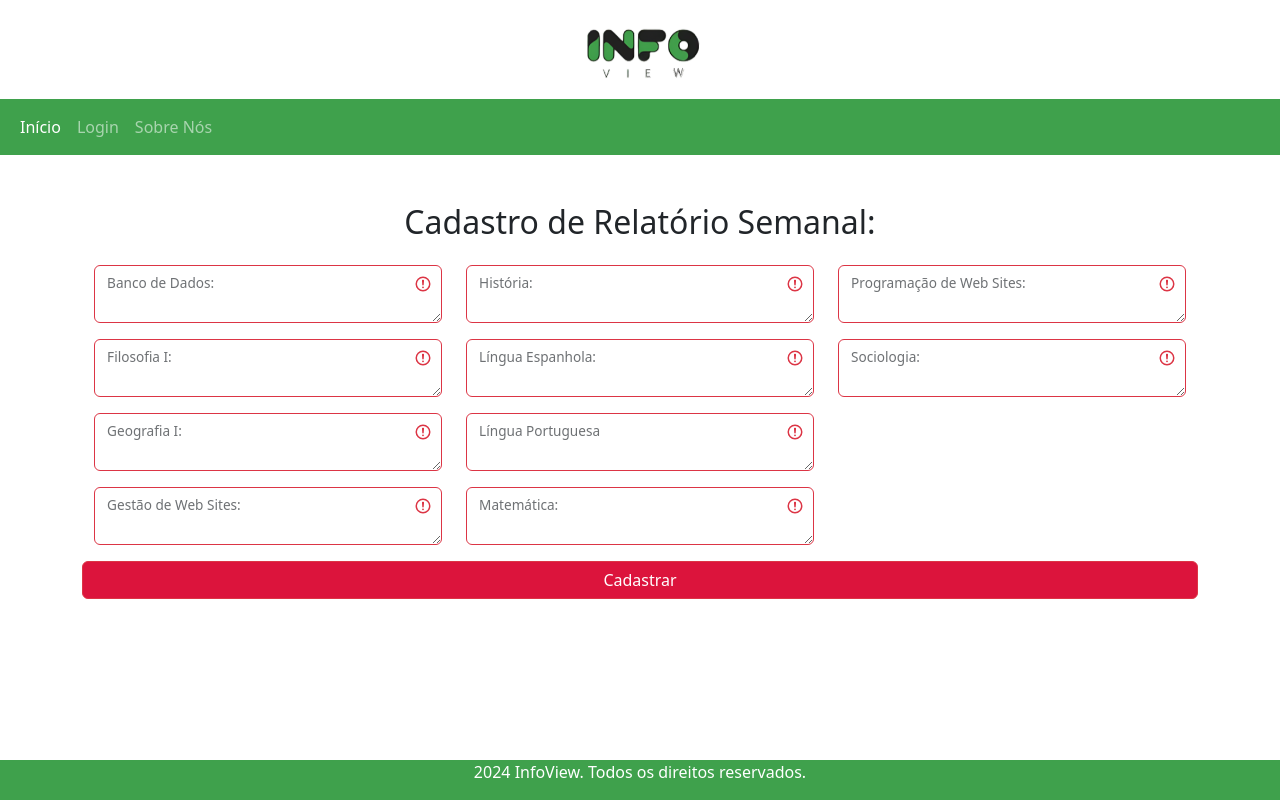
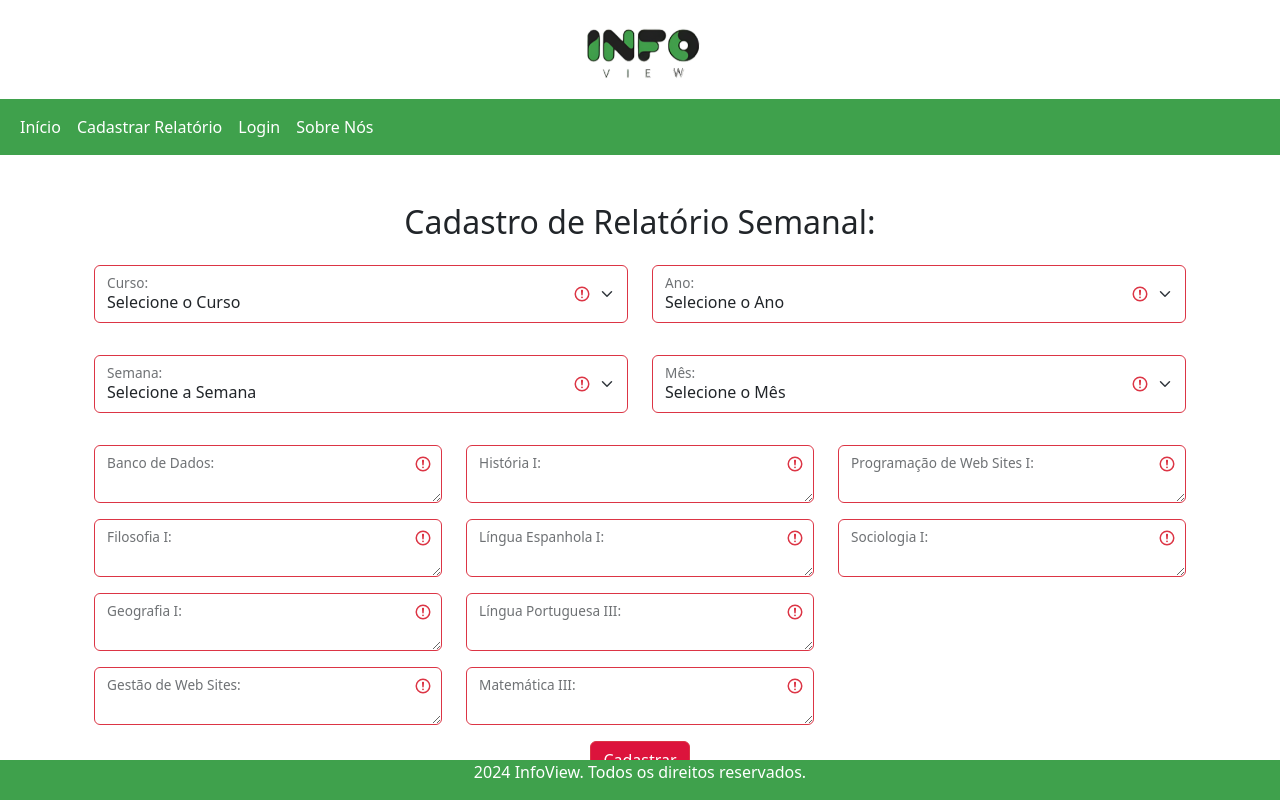
Before and after one commit to Tielyd/InfoView, a PHP site: page /formRelatorioINF3.php in a window 1280 px wide. Run offline with PHP 8.4, Linux system fonts and the light colour scheme.

Commit message:
Add files via upload

```diff
--- a/InfoView/formRelatorioINF3.php
+++ b/InfoView/formRelatorioINF3.php
@@ -1,108 +1,170 @@
 <?php include("header.php") ?>
 
 <div class="container-fluid text-center">
-
     <h2>Cadastro de Relatório Semanal:</h2>
-
     <div class="d-flex justify-content-center mb-3">
-
-            <form action="actionUsuario.php" class="was-validated" method="POST" enctype="multipart/form-data">
-
+        <form action="actionRelatorioIII.php" class="was-validated" method="POST" enctype="multipart/form-data">
             <!-- Início da Linha da GRID -->
             <div class="row">
+                <!-- Campos de Curso e Ano lado a lado -->
+                <div class="col-sm-6">
+                    <div class="form-floating mb-3 mt-3">
+                        <select class="form-select" id="curso" name="curso" required>
+                            <option value="" disabled selected>Selecione o Curso</option>
+                            <option value="Informática para Internet">Informática para Internet</option>
+                            <option value="Programação de Jogos Digitais">Programação de Jogos Digitais</option>
+                            <option value="Automação Industrial">Automação Industrial</option>
+                            <option value="Mecânica">Mecânica</option>
+                        </select>
+                        <label for="curso" class="form-label">Curso:</label>
+                        <div class="valid-feedback"></div>
+                        <div class="invalid-feedback"></div>
+                    </div>
+                </div>
 
-                    <!-- Início da primeira coluna da grid -->
+                <div class="col-sm-6">
+                    <div class="form-floating mb-3 mt-3">
+                        <select class="form-select" id="ano" name="ano" required>
+                            <option value="" disabled selected>Selecione o Ano</option>
+                            <option value="1">1</option>
+                            <option value="2">2</option>
+                            <option value="3">3</option>
+                            <option value="4">4</option>
+                        </select>
+                        <label for="ano" class="form-label">Ano:</label>
+                        <div class="valid-feedback"></div>
+                        <div class="invalid-feedback"></div>
+                    </div>
+                </div>
+            </div>
+            <!-- Fim da linha de Curso e Ano -->
+
+            <!-- Início da linha de Semana e Mês -->
+            <div class="row">
+                <div class="col-sm-6">
+                    <div class="form-floating mb-3 mt-3">
+                        <select class="form-select" id="semana" name="semana" required>
+                            <option value="" disabled selected>Selecione a Semana</option>
+                            <option value="1">1</option>
+                            <option value="2">2</option>
+                            <option value="3">3</option>
+                            <option value="4">4</option>
+                            <option value="5">5</option>
+                        </select>
+                        <label for="semana" class="form-label">Semana:</label>
+                        <div class="valid-feedback"></div>
+                        <div class="invalid-feedback"></div>
+                    </div>
+                </div>
+
+                <div class="col-sm-6">
+                    <div class="form-floating mb-3 mt-3">
+                        <select class="form-select" id="mes" name="mes" required>
+                            <option value="" disabled selected>Selecione o Mês</option>
+                            <option value="Janeiro">Janeiro</option>
+                            <option value="Fevereiro">Fevereiro</option>
+                            <option value="Março">Março</option>
+                            <option value="Abril">Abril</option>
+                            <option value="Maio">Maio</option>
+                            <option value="Junho">Junho</option>
+                            <option value="Julho">Julho</option>
+                            <option value="Agosto">Agosto</option>
+                            <option value="Setembro">Setembro</option>
+                            <option value="Outubro">Outubro</option>
+                            <option value="Novembro">Novembro</option>
+                            <option value="Dezembro">Dezembro</option>
+                        </select>
+                        <label for="mes" class="form-label">Mês:</label>
+                        <div class="valid-feedback"></div>
+                        <div class="invalid-feedback"></div>
+                    </div>
+                </div>
+            </div>
+            <!-- Fim da linha de Semana e Mês -->
+
+            <!-- Início da linha de campos do relatório -->
+            <div class="row">
                 <div class="col-sm-4">
-
                     <div class="form-floating mb-3 mt-3">
-                            <textarea class="form-control" id="bancoDeDados" name="bancoDeDados"cols="40" required></textarea>
+                        <textarea class="form-control" id="bancoDeDados" name="bancoDeDados" cols="40" required></textarea>
                         <label for="bancoDeDados" class="form-label">Banco de Dados:</label>
                         <div class="valid-feedback"></div>
                         <div class="invalid-feedback"></div>
                     </div>
 
                     <div class="form-floating mb-3 mt-3">
-                            <textarea class="form-control" id="filosofia1" name="filosofia1"cols="40" required></textarea>
+                        <textarea class="form-control" id="filosofia1" name="filosofia1" cols="40" required></textarea>
                         <label for="filosofia1" class="form-label">Filosofia I:</label>
                         <div class="valid-feedback"></div>
                         <div class="invalid-feedback"></div>
                     </div>
 
                     <div class="form-floating mb-3 mt-3">
-                            <textarea class="form-control" id="geografia1" name="geografia1"cols="40" required></textarea>
+                        <textarea class="form-control" id="geografia1" name="geografia1" cols="40" required></textarea>
                         <label for="geografia1" class="form-label">Geografia I:</label>
                         <div class="valid-feedback"></div>
                         <div class="invalid-feedback"></div>
                     </div>
 
                     <div class="form-floating mb-3 mt-3">
-                            <textarea class="form-control" id="gestaoDeWebSites" name="gestaoDeWebSites"cols="40" required></textarea>
+                        <textarea class="form-control" id="gestaoDeWebSites" name="gestaoDeWebSites" cols="40" required></textarea>
                         <label for="gestaoDeWebSites" class="form-label">Gestão de Web Sites:</label>
                         <div class="valid-feedback"></div>
                         <div class="invalid-feedback"></div>
                     </div>
-
                 </div>
-                    <!-- Fim da primeira coluna da GRID -->
 
                 <div class="col-sm-4">
-
                     <div class="form-floating mb-3 mt-3">
-                            <textarea class="form-control" id="historia" name="historia"cols="40" required></textarea>
-                            <label for="historia" class="form-label">História:</label>
+                        <textarea class="form-control" id="historia1" name="historia1" cols="40" required></textarea>
+                        <label for="historia1" class="form-label">História I:</label>
                         <div class="valid-feedback"></div>
                         <div class="invalid-feedback"></div>
                     </div>
 
                     <div class="form-floating mb-3 mt-3">
-                            <textarea class="form-control" id="linguaEspanhola" name="linguaEspanhola"cols="40" required></textarea>
-                            <label for="linguaEspanhola1" class="form-label">Língua Espanhola:</label>
+                        <textarea class="form-control" id="linguaEspanhola1" name="linguaEspanhola1" cols="40" required></textarea>
+                        <label for="linguaEspanhola1" class="form-label">Língua Espanhola I:</label>
                         <div class="valid-feedback"></div>
                         <div class="invalid-feedback"></div>
                     </div>
 
                     <div class="form-floating mb-3 mt-3">
-                            <textarea class="form-control" id="linguaPortuguesa" name="linguaPortuguesa"cols="40" required></textarea>
-                            <label for="linguaPortuguesa" class="form-label">Língua Portuguesa</label>
+                        <textarea class="form-control" id="linguaPortuguesa3" name="linguaPortuguesa3" cols="40" required></textarea>
+                        <label for="linguaPortuguesa3" class="form-label">Língua Portuguesa III:</label>
                         <div class="valid-feedback"></div>
                         <div class="invalid-feedback"></div>
                     </div>
 
                     <div class="form-floating mb-3 mt-3">
-                            <textarea class="form-control" id="matematica" name="matematica"cols="40" required></textarea>
-                            <label for="matematica" class="form-label">Matemática:</label>
+                        <textarea class="form-control" id="matematica3" name="matematica3" cols="40" required></textarea>
+                        <label for="matematica3" class="form-label">Matemática III:</label>
                         <div class="valid-feedback"></div>
                         <div class="invalid-feedback"></div>
                     </div>
-
                 </div>
 
                 <div class="col-sm-4">
-
                     <div class="form-floating mb-3 mt-3">
-                            <textarea class="form-control" id="progWeb" name="progWeb"cols="40" required></textarea>
-                            <label for="progWeb" class="form-label">Programação de Web Sites:</label>
+                        <textarea class="form-control" id="progWeb1" name="progWeb1" cols="40" required></textarea>
+                        <label for="progWeb1" class="form-label">Programação de Web Sites I:</label>
                         <div class="valid-feedback"></div>
                         <div class="invalid-feedback"></div>
                     </div>
 
                     <div class="form-floating mb-3 mt-3">
-                            <textarea class="form-control" id="sociologia" name="sociologia"cols="40" required></textarea>
-                            <label for="sociologia1" class="form-label">Sociologia:</label>
+                        <textarea class="form-control" id="sociologia1" name="sociologia1" cols="40" required></textarea>
+                        <label for="sociologia1" class="form-label">Sociologia I:</label>
                         <div class="valid-feedback"></div>
                         <div class="invalid-feedback"></div>
                     </div>
+                </div>
+            </div>
+            <!-- Fim da linha de campos do relatório -->
 
-                    </div>
-
-                        <button type="submit" class="btn btn-danger" style="background-color: #DC143C";>Cadastrar</button>
+            <button type="submit" class="btn btn-danger" style="background-color: #DC143C;">Cadastrar</button>
         </form>
     </div>
 </div>
-        </div>
-        <br>
-        <br>
-
-    </div>
 
 <?php include("footer.php") ?>
--- a/InfoView/header.php
+++ b/InfoView/header.php
@@ -46,10 +46,13 @@
                         <a class="nav-link active" href="index.php" title="Ir para a Página Inicial">Início</a>
                     </li>
                     <li class="nav-item">
-                        <a class="nav-link" href="formLogin.php" title="Acessar o Sistema">Login</a>
+                        <a class="nav-link active" href="formRelatorioINF3.php" title="Ir para a Página Inicial">Cadastrar Relatório</a>
                     </li>
                     <li class="nav-item">
-                        <a class="nav-link" href="formLogin.php" title="Acessar o Sistema">Sobre Nós</a>
+                        <a class="nav-link active" href="formLogin.php" title="Acessar o Sistema">Login</a>
+                    </li>
+                    <li class="nav-item">
+                        <a class="nav-link active" href="sobre.php" title="Acessar o Sistema">Sobre Nós</a>
                     </li>
 
                 </ul>
--- a/InfoView/style.css
+++ b/InfoView/style.css
@@ -2,7 +2,7 @@ body {
     font-family: Arial, sans-serif;
     background-color: #f4f4f4;
     margin: 0;
-    padding: 20px;
+    padding: 0px;
 }
 
 .container {
```
Also changed, not shown: InfoView/actionRelatorioIII.php (+45 -2 lines), InfoView/index.php (+3 -8 lines), InfoView/info1.php (+8 -7 lines), InfoView/sobre.php (+9 -14 lines), relatorioinfo3.sql (added, +89 -0 lines), InfoView/img/190409-lil-nas-x-mn-1310_011f346519297b6bb6e95c5a5856293a.fit-760w-1-e1556652989188_widelg.jpg (added). Lines whose indentation alone changed are shown as unchanged.
